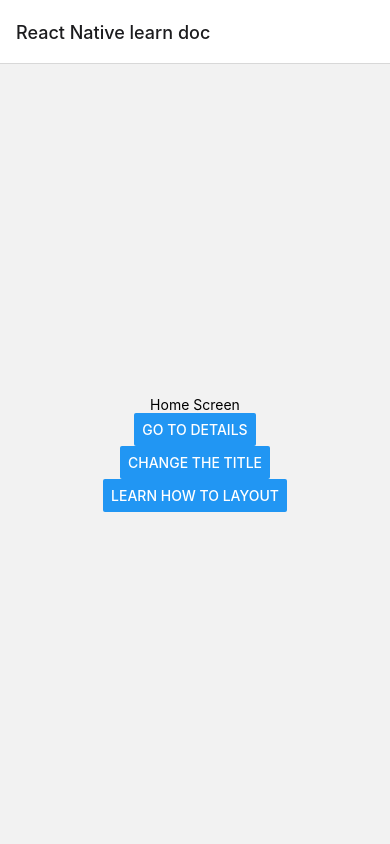
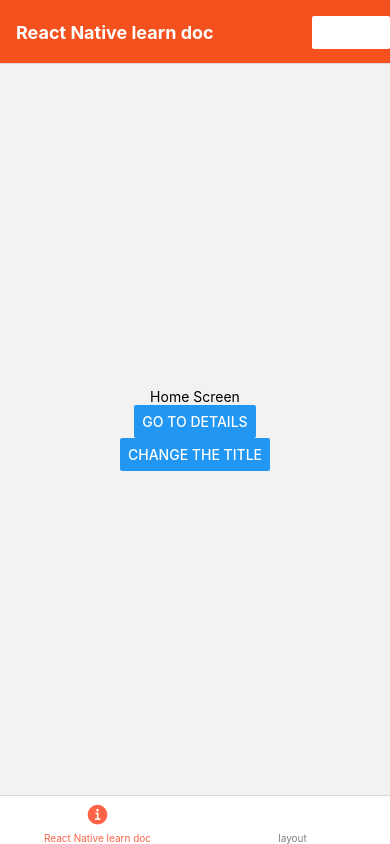
Before and after one commit to Samwellwang/meogda, a React Native app: screen / in a window 390 px wide. Built offline with nearby package versions, Linux system fonts and the light colour scheme.

Commit message:
tap navigation

```diff
--- a/App.js
+++ b/App.js
@@ -1,8 +1,10 @@
 import * as React from 'react';
-import { Button,View, Text } from 'react-native';
+import { Button,View, Text,TouchableOpacity,StyleSheet } from 'react-native';
 import { NavigationContainer } from '@react-navigation/native';
 import { createNativeStackNavigator } from '@react-navigation/native-stack';
 import FlexDirectionBasics from "./howtolayout"
+import { createBottomTabNavigator } from '@react-navigation/bottom-tabs';
+import { Ionicons } from '@expo/vector-icons';
 
 function HomeScreen({ navigation }) {
   return (
@@ -17,11 +19,7 @@ function HomeScreen({ navigation }) {
       />
       <Button
       title ="change the title"
-      onPress={() => navigation.setOption({title:"new title"})}/>
-      <Button
-      title = "learn how to layout"
-      onPress={()=> navigation.navigate('layout')}
-      />
+      onPress={() => navigation.setOptions({title:"new title"})}/>
     </View>
   );
 }
@@ -31,31 +29,95 @@ function DetailsScreen({navigation,route}) {
     const {itemId, otherParam } =route.params;
 
   return (
-    <View style={{ flex: 1, alignItems: 'center', justifyContent: 'center' ,flexDirection:"row"}}>
+    <View style={{ flex: 1, alignItems: 'center', justifyContent: 'center' ,flexDirection:"column"}}>
       <Text>Details Screen</Text>
       <Text>itemId:{itemId}</Text>
       <Text>otherParam: {JSON.stringify(otherParam)}</Text>
-      <Button title="Go to Details... again with history stack" onPress={() => navigation.navigate('Details',{itemId: Math.floor(Math.random() * 100)})}/>
-      <Button title="Go to Details... again without history stack" onPress={() => navigation.push('Details',route.params)}/>
-      <Button title="Go Back" onPress={() => navigation.goBack()}/>
-      <Button title="Go Home1" onPress={() => navigation.navigate("Home3")}/>
-      <Button title="Go Home2" onPress={() => navigation.popToTop()}/>
+      <View >
+          <TouchableOpacity style = {style.botton}>
+            <Button title="Go to Details... again with history stack " onPress={() => navigation.navigate('Details',{itemId: Math.floor(Math.random() * 100)})}/>
+          </TouchableOpacity>
+          <TouchableOpacity style = {style.botton}>
+          <Button title="Go to Details... again without history stack" onPress={() => navigation.push('Details',route.params)}/>
+          </TouchableOpacity>
+          <TouchableOpacity style = {style.botton}>
+          <Button title="Go Back" onPress={() => navigation.goBack()}/>
+          </TouchableOpacity>
+          <TouchableOpacity style = {style.botton}>
+          <Button title="Go Home1" onPress={() => navigation.navigate("Home")}/>
+          </TouchableOpacity>
+          <TouchableOpacity style = {style.botton}>
+          <Button title="Go Home2" onPress={() => navigation.popToTop()}/>
+        </TouchableOpacity>
+      </View>
     </View>
   );
 }
 
+
+const style = StyleSheet.create({
+  botton:{
+    backgroundColor:'pink',
+    marginTop:10,
+  }
+})
+
+const Tab = createBottomTabNavigator();
+function TrueHome() {
+  return (
+      <Tab.Navigator
+        screenOptions={({ route }) => ({
+          tabBarIcon: ({ focused, color, size }) => {
+            let iconName;
+
+            if (route.name === 'Home') {
+              iconName = focused
+                ? 'ios-information-circle'
+                : 'ios-information-circle-outline';
+            } else if (route.name === 'Settings') {
+              iconName = focused ? 'ios-list-box' : 'ios-list';
+            }
+
+            // You can return any component that you like here!
+            return <Ionicons name={iconName} size={size} color={color} />;
+          },
+          tabBarActiveTintColor: 'tomato',
+          tabBarInactiveTintColor: 'gray',
+        })}
+      >
+        <Tab.Screen name="Home" component={HomeScreen}
+          options={{
+          title: 'React Native learn doc',
+          headerStyle: {
+            backgroundColor: '#f4511e',
+          },
+          headerTintColor: '#fff',
+          headerTitleStyle: {
+            fontWeight: 'bold',
+          },
+          headerRight: () => (
+            <Button
+              onPress={() => alert('This is v0.0.1')}
+              title="version"
+              color="#fff"
+            />
+          ),
+          }}/>
+        <Tab.Screen name="layout" component={FlexDirectionBasics} />
+      </Tab.Navigator>
+  );
+}
+
 const Stack = createNativeStackNavigator();
-
 function App() {
   return (
     <NavigationContainer>
-      <Stack.Navigator initialRouteName="Home">
-        <Stack.Screen name="Home2" component={HomeScreen}  options={{ title: 'React Native learn doc' }} />
+      <Stack.Navigator >
+        <Stack.Screen name="Home2" component ={TrueHome}  options={{ headerShown: false }} />
         <Stack.Screen name="Details" component={DetailsScreen} />
         <Stack.Screen name="layout" component={FlexDirectionBasics} />
       </Stack.Navigator>
     </NavigationContainer>
   );
 }
-
 export default App;
--- a/package.json
+++ b/package.json
@@ -10,9 +10,12 @@
     "lint": "eslint ."
   },
   "dependencies": {
+    "@expo/vector-icons": "^12.0.5",
     "@react-native-community/masked-view": "^0.1.11",
+    "@react-navigation/bottom-tabs": "^6.0.9",
     "@react-navigation/native": "^6.0.6",
     "@react-navigation/native-stack": "^6.2.5",
+    "expo-font": "^10.0.4",
     "react": "17.0.2",
     "react-native": "0.66.4",
     "react-native-gesture-handler": "^2.2.0",
```
Also changed, not shown: 4 other files (tests, documents, lock files or other folders).
